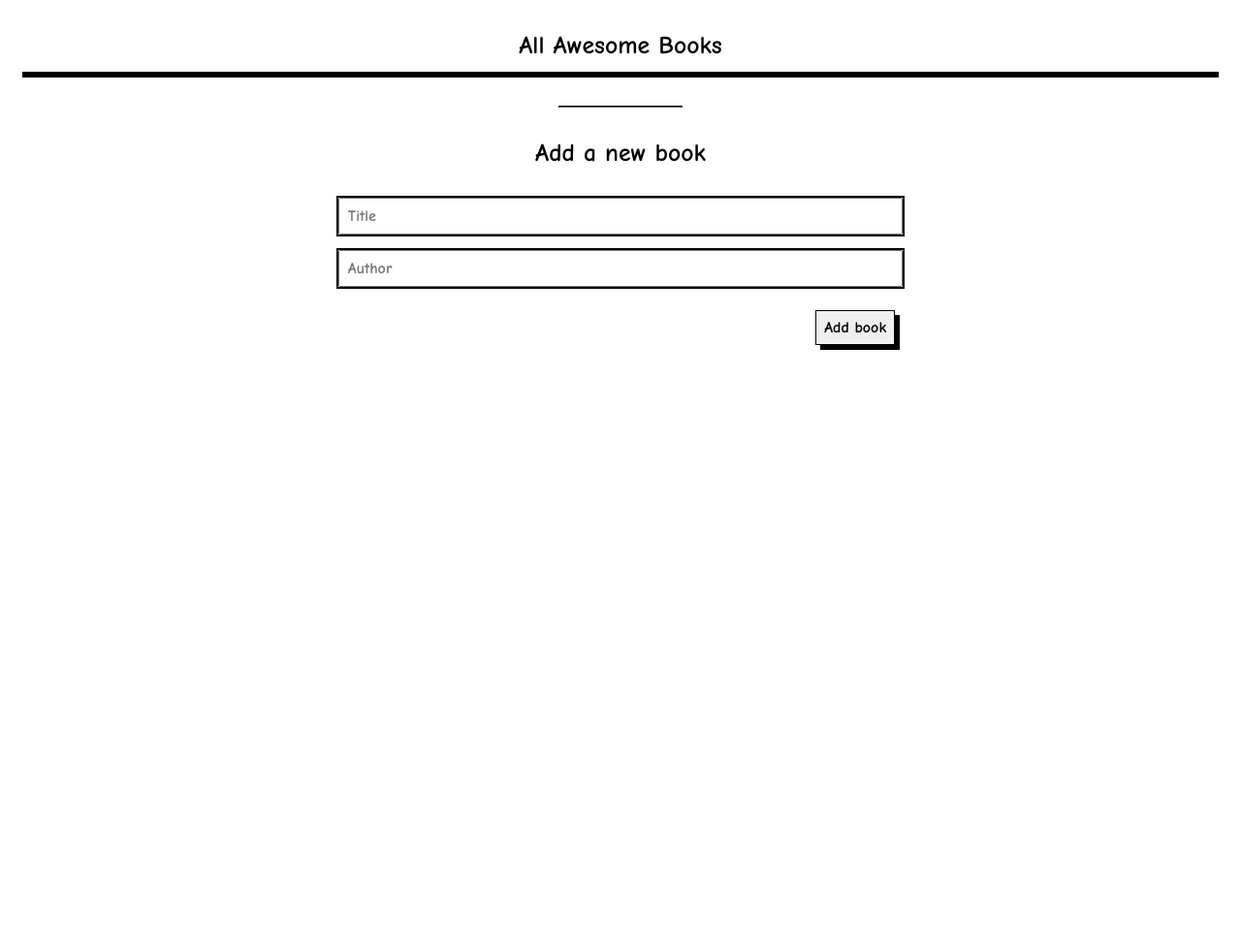
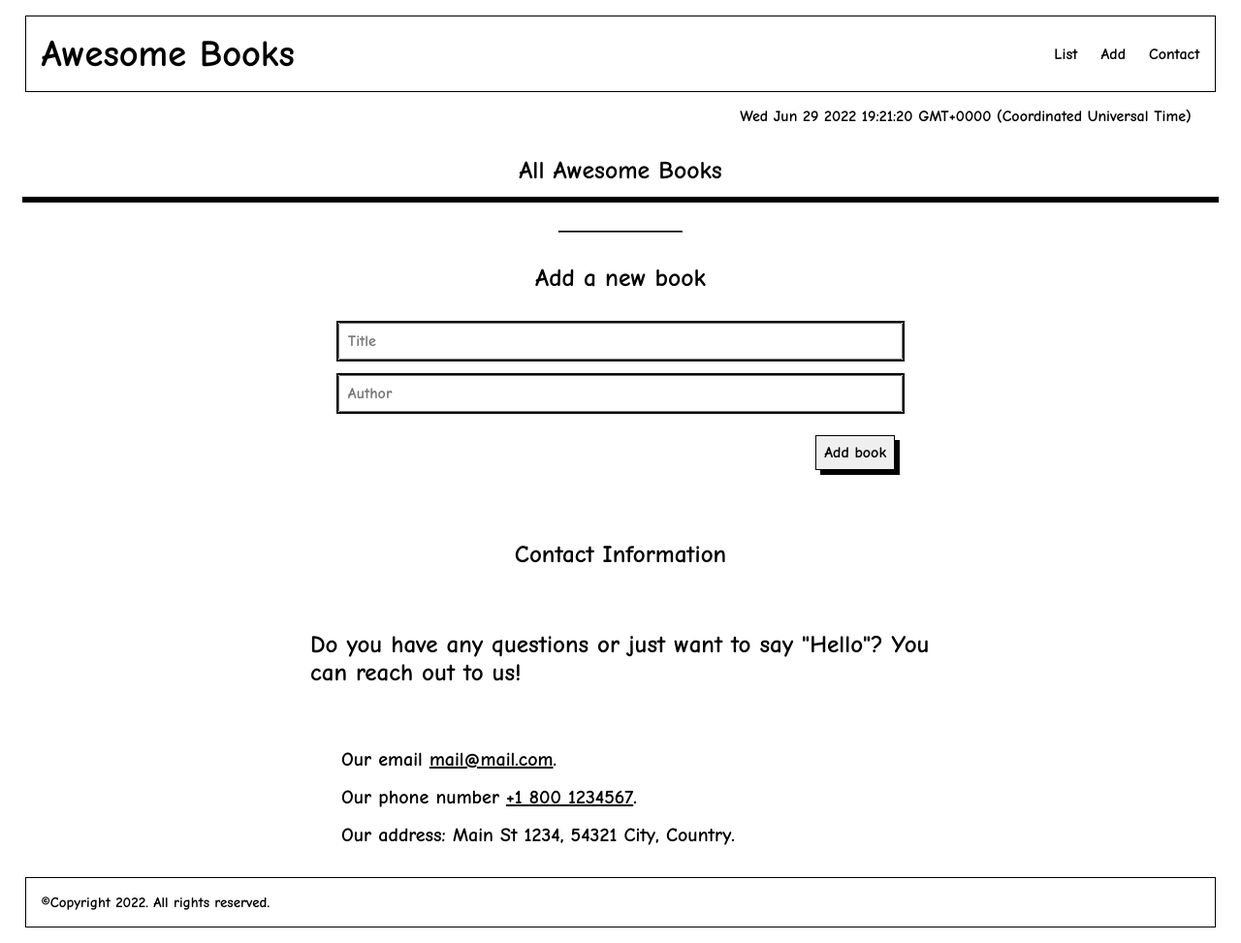
Before and after one commit to rominana/awesome-books, a website: page index.html in a window 1280 px wide. Shown: the whole page at 97% size. Before the commit the page ends 800 px from the top, so only its background shows below. Drawn offline with Linux system fonts and the light colour scheme.

Commit message:
Add contact form and local time

```diff
--- a/css/style.css
+++ b/css/style.css
@@ -27,7 +27,7 @@ a:visited {
 }
 
 ul a:hover {
-  color: rgb(58, 204, 4);
+  color: green;
   transition-duration: 0.1s;
   transform: scale(1.1);
 }
@@ -76,10 +76,10 @@ nav > ul {
   gap: 1.5rem;
 }
 
-.hide {
+/* .hide {
   display: none;
   visibility: hidden;
-}
+} */
 
 .remove {
   align-self: flex-end;
@@ -174,6 +174,15 @@ nav > ul {
   margin: 2rem auto;
 }
 
+footer p {
+  font-size: 15px;
+}
+
+#contact h2,
+#contact p {
+  font-size: 25px;
+}
+
 #contact a {
   text-decoration: underline;
 }
@@ -185,3 +194,22 @@ nav > ul {
   flex-direction: column;
   gap: 1rem;
 }
+
+#contact li,
+#contact li a {
+  font-size: 20px;
+}
+
+footer {
+  width: 96%;
+  border: solid 1px #000;
+  padding: 1rem;
+  margin: 0 auto 1rem;
+}
+
+#date {
+  margin-top: 1rem;
+  margin-bottom: 2rem;
+  text-align: right;
+  width: 96%;
+}
--- a/index.html
+++ b/index.html
@@ -18,17 +18,19 @@
 
   <body>
     <!--NAVIGATION BAR-->
-    <nav class="hide">
+    <nav>
       <a href="index.html"> <h1>Awesome Books</h1> </a>
       <ul>
-        <li><a href="#" id="list-link">List</a></li>
-        <li><a href="#" id="add-link">Add</a></li>
-        <li><a href="#" id="contact-link">Contact</a></li>
+        <li><a href="#all-books" id="list-link">List</a></li>
+        <li><a href="#add-new-book" id="add-link">Add</a></li>
+        <li><a href="#contact" id="contact-link">Contact</a></li>
       </ul>
     </nav>
+    <div id="date"></div>
     <!--CONTAINER SECTION-->
     <div id="container">
       <!--ALL BOOKS SECTION-->
+
       <section id="all-books">
         <h2>All Awesome Books</h2>
         <ul id="book-list">
@@ -36,21 +38,31 @@
         </ul>
       </section>
       <!--ADD NEW BOOK SECTION-->
+
+
       <section id="add-new-book">
         <hr />
         <h2>Add a new book</h2>
         <fieldset id="new-book">
           <input type="text" name="title" id="new-title" placeholder="Title" />
-          <input
-            type="text"
-            name="author"
-            id="new-author"
-            placeholder="Author"
-          />
+          <input type="text" name="author" id="new-author" placeholder="Author" />
           <div><button type="button" id="add-book">Add book</button></div>
         </fieldset>
       </section>
-      <!-- CONTACT SECTION -->
+
+      <section id="contact">
+        <h2>Contact Information</h2>
+        <p>Do you have any questions or just want to say "Hello"? You can reach out to us!</p>
+        <ul>
+          <li>Our email <a href="mailto:mail@mail.com">mail@mail.com</a>.</li>
+          <li>Our phone number <a href="tel:+18001234567">+1 800 1234567</a>.</li>
+          <li>Our address: Main St 1234, 54321 City, Country.</li>
+        </ul>
+      </section>
     </div>
+
+    <footer>
+      <p>&copy;Copyright 2022. All rights reserved.</p>
+    </footer>
   </body>
 </html>
--- a/js/script.js
+++ b/js/script.js
@@ -78,5 +78,13 @@ class StorageBooks {
   }
 }
 
+// add current date
+document.getElementById('date').innerHTML = Date();
+
 document.addEventListener('DOMContentLoaded', StorageBooks.loadData);
 addBook.addEventListener('click', StorageBooks.addLiElement);
+
+// Activate and desactivate sections
+
+// allBooksSection.classList.add('show-section');
+// allBooksSection.classList.remove('hise-class');
```
